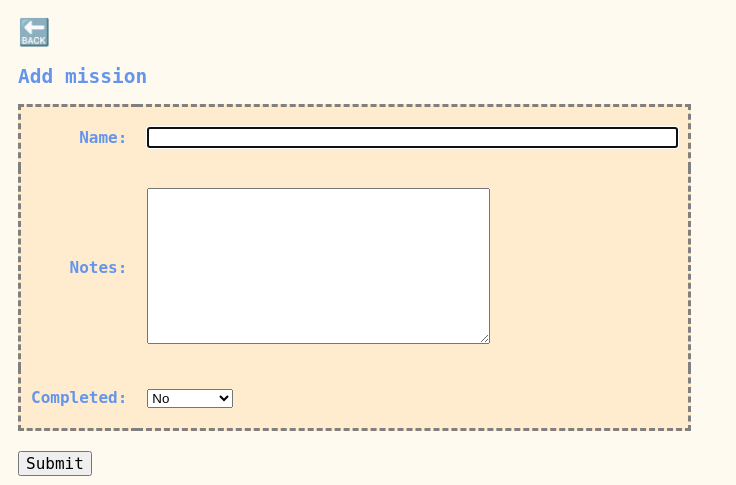
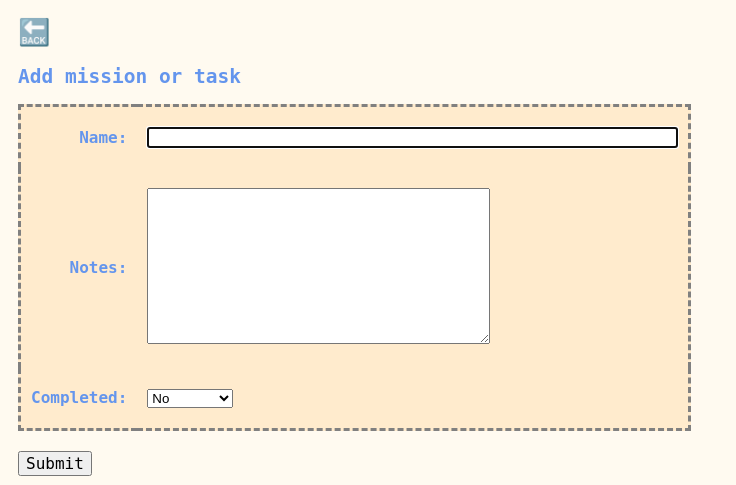
Before and after one commit to ctsag/embarc, a Django app: template embarc/adventures/templates/mission_add.html in a window 1280 px wide. Shown: the part 43-528 px from the top of the page, without its empty margins (0-736 px from the left). Run offline with Django 5.2, Linux system fonts and the light colour scheme; the template is opened without the code that fills it: values that come from a table or form of the project are taken from there, others are empty.

Commit message:
Fixing add task tooltip

```diff
--- a/embarc/adventures/templates/adventure_view.html
+++ b/embarc/adventures/templates/adventure_view.html
@@ -142,7 +142,7 @@
                                     </a>
                                     <a
                                         href="{% url 'submission_add' parent_id=submission.id adventure_id=adventure.id %}"
-                                        title="Add mission"
+                                        title="Add task"
                                     >
                                         ➕️
                                     </a>
--- a/embarc/adventures/templates/mission_add.html
+++ b/embarc/adventures/templates/mission_add.html
@@ -2,7 +2,7 @@
 {% block title %}Embarc :: Add mission{% endblock %}
 {% block content %}
         <h1><a class="icon" href="{% url 'adventure_view' id=adventure_id %}">🔙</a></h1>
-        <h2>Add mission</h2>
+        <h2>Add mission or task</h2>
         <form method="post">
             {% csrf_token %}
             <table>
```
